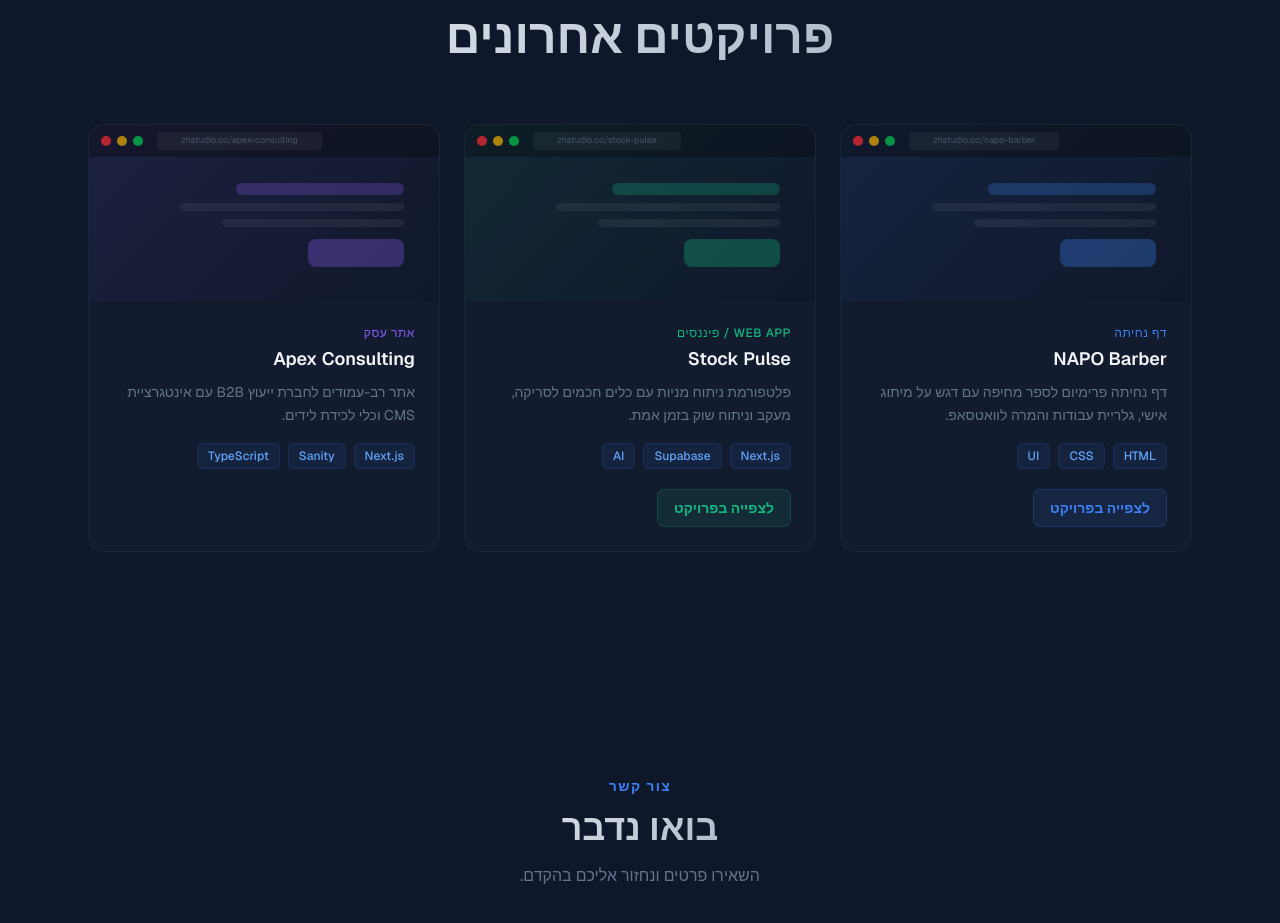
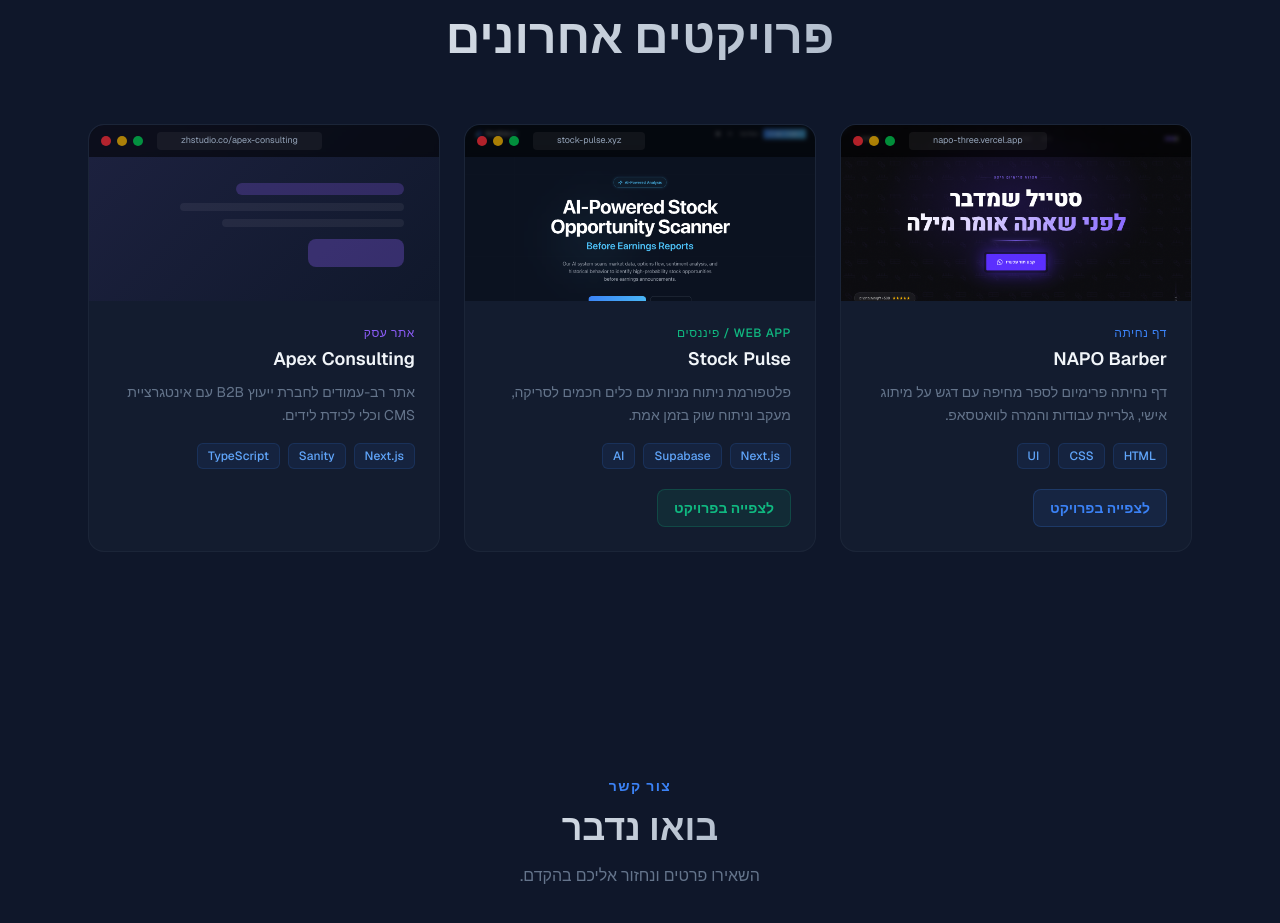
Before and after one commit to Siren567/zh-studio, a Next.js app: page / in a window 1280 px wide. Shown: the part 2380-3303 px from the top of the page. Built offline with nearby package versions, Linux system fonts and the light colour scheme.

Commit message:
projects update – added napo & stock pulse with real previews

```diff
--- a/app/page.tsx
+++ b/app/page.tsx
@@ -438,9 +438,9 @@
 function Portfolio({ t }: { t: T }) {
   const { ref, visible } = useInView();
   const projects = [
-    { name: "NAPO Barber",    category: t.proj1Category, desc: t.proj1Desc, accent: "#3b82f6", tags: ["HTML","CSS","UI"],                    link: "https://napo-three.vercel.app" },
-    { name: "Stock Pulse",    category: t.proj2Category, desc: t.proj2Desc, accent: "#10b981", tags: ["Next.js","Supabase","AI"],             link: "https://stock-pulse.xyz" },
-    { name: "Apex Consulting",category: t.proj3Category, desc: t.proj3Desc, accent: "#8b5cf6", tags: ["Next.js","Sanity","TypeScript"],      link: "" },
+    { name: "NAPO Barber",    category: t.proj1Category, desc: t.proj1Desc, accent: "#3b82f6", tags: ["HTML","CSS","UI"],               link: "https://napo-three.vercel.app",  preview: "/napo-preview.png" },
+    { name: "Stock Pulse",    category: t.proj2Category, desc: t.proj2Desc, accent: "#10b981", tags: ["Next.js","Supabase","AI"],        link: "https://stock-pulse.xyz",        preview: "/stockpulse-preview.png" },
+    { name: "Apex Consulting",category: t.proj3Category, desc: t.proj3Desc, accent: "#8b5cf6", tags: ["Next.js","Sanity","TypeScript"], link: "",                               preview: "" },
   ];
 
   return (
@@ -458,7 +458,7 @@
               href={p.link || undefined}
               target={p.link ? "_blank" : undefined}
               rel={p.link ? "noopener noreferrer" : undefined}
-              className="rounded-2xl overflow-hidden card-hover block"
+              className="rounded-2xl overflow-hidden card-hover block group"
               style={{
                 background: "rgba(22,32,50,0.7)",
                 border: "1px solid rgba(30,41,59,0.8)",
@@ -470,23 +470,41 @@
               }}
             >
               <div
-                className="h-44 relative overflow-hidden flex items-center justify-center"
+                className="h-44 relative overflow-hidden"
                 style={{ background: `linear-gradient(135deg, ${p.accent}15 0%, rgba(15,23,42,0.8) 100%)` }}
               >
-                {/* Browser chrome — always LTR */}
-                <div className="absolute top-0 left-0 right-0 h-8 flex items-center gap-1.5 px-3" style={{ background: "rgba(0,0,0,0.3)", direction: "ltr" }}>
+                {/* Real screenshot */}
+                {p.preview ? (
+                  // eslint-disable-next-line @next/next/no-img-element
+                  <img
+                    src={p.preview}
+                    alt={p.name}
+                    style={{
+                      position: "absolute", inset: 0,
+                      width: "100%", height: "100%",
+                      objectFit: "cover", objectPosition: "top",
+                      transition: "transform 0.5s ease",
+                    }}
+                    className="group-hover:scale-105"
+                  />
+                ) : (
+                  <div className="absolute inset-0 flex items-center justify-center">
+                    <div className="mt-6 w-4/5 space-y-2">
+                      <div className="h-3 rounded-full" style={{ background: `${p.accent}40`, width: "60%" }} />
+                      <div className="h-2 rounded-full" style={{ background: "rgba(255,255,255,0.06)", width: "80%" }} />
+                      <div className="h-2 rounded-full" style={{ background: "rgba(255,255,255,0.06)", width: "65%" }} />
+                      <div className="h-7 rounded-lg mt-3 w-24" style={{ background: `${p.accent}50` }} />
+                    </div>
+                  </div>
+                )}
+                {/* Browser chrome — always LTR, floats above screenshot */}
+                <div className="absolute top-0 left-0 right-0 h-8 flex items-center gap-1.5 px-3 z-10" style={{ background: "rgba(0,0,0,0.55)", direction: "ltr", backdropFilter: "blur(2px)" }}>
                   <span className="w-2.5 h-2.5 rounded-full bg-red-500/70" />
                   <span className="w-2.5 h-2.5 rounded-full bg-yellow-500/70" />
                   <span className="w-2.5 h-2.5 rounded-full bg-green-500/70" />
-                  <span className="ms-2 px-6 py-0.5 rounded-sm" style={{ background: "rgba(255,255,255,0.05)", color: "#475569", fontSize: "9px" }}>
-                    zhstudio.co/{p.name.toLowerCase().replace(" ", "-")}
+                  <span className="ms-2 px-6 py-0.5 rounded-sm" style={{ background: "rgba(255,255,255,0.05)", color: "#94a3b8", fontSize: "9px" }}>
+                    {p.link.replace("https://", "") || `zhstudio.co/${p.name.toLowerCase().replace(" ", "-")}`}
                   </span>
-                </div>
-                <div className="mt-6 w-4/5 space-y-2">
-                  <div className="h-3 rounded-full" style={{ background: `${p.accent}40`, width: "60%" }} />
-                  <div className="h-2 rounded-full" style={{ background: "rgba(255,255,255,0.06)", width: "80%" }} />
-                  <div className="h-2 rounded-full" style={{ background: "rgba(255,255,255,0.06)", width: "65%" }} />
-                  <div className="h-7 rounded-lg mt-3 w-24" style={{ background: `${p.accent}50` }} />
                 </div>
               </div>
 
```
Also changed, not shown: public/napo-preview.png (added), public/stockpulse-preview.png (added).
